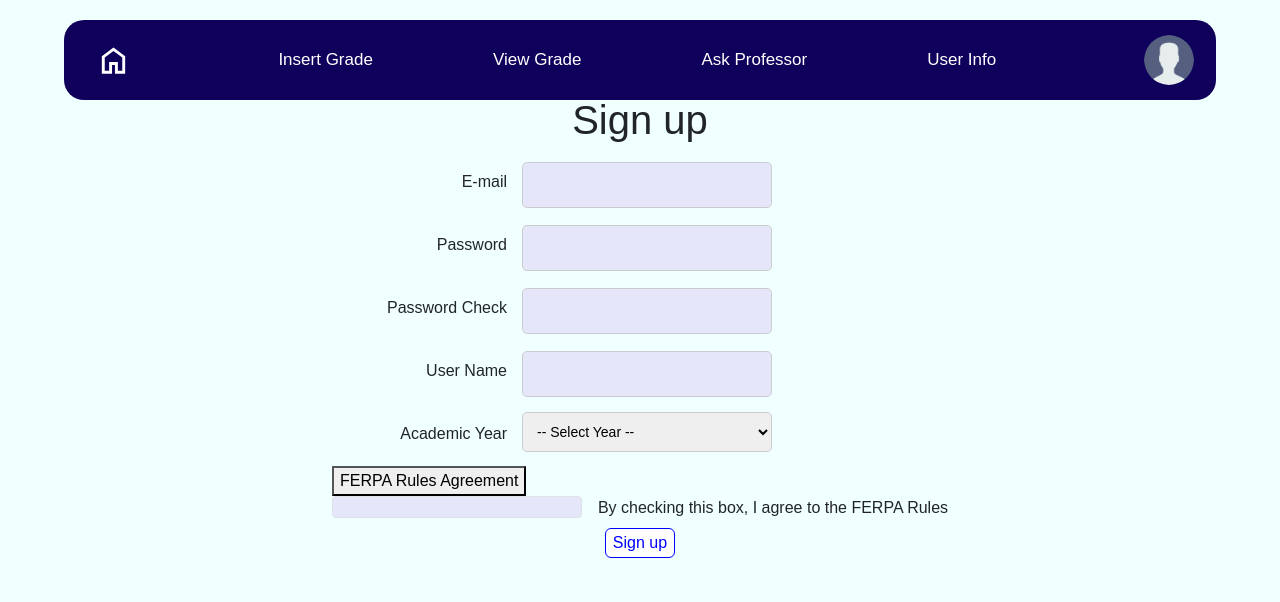
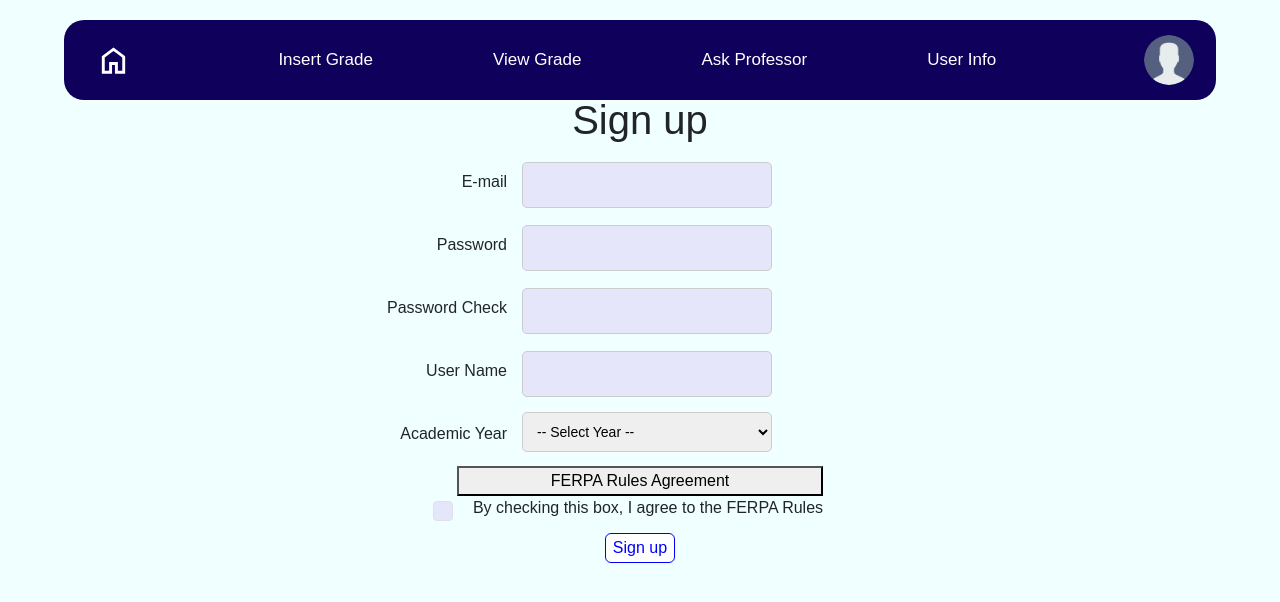
Before and after one commit to Hojjan/cse316project, a React (Create React App) app in the folder cse316pj/: page /signup in a window 1280 px wide. Shown: the top 602 px of the page. Built offline with nearby package versions, Linux system fonts and the light colour scheme.

Commit message:
revised signup page ferpa agreement

```diff
--- a/cse316pj/src/cssPages/signup.css
+++ b/cse316pj/src/cssPages/signup.css
@@ -60,6 +60,25 @@
     border-radius: 5px;
 }
 
+.agreement-section{
+    display: flex;
+    flex-direction: column;
+}
+
+.form-check{
+    padding: 0;
+}
+
+#agree{
+    margin-top: 5px;
+}
+
+.form-check input{
+    width: 20px;
+    height: 20px;
+    padding: 0;
+}
+
 @media(max-width: 550px){
     .passwordCheck-container, .username-container, .email-container, .password-container{
         display: flex;
```
